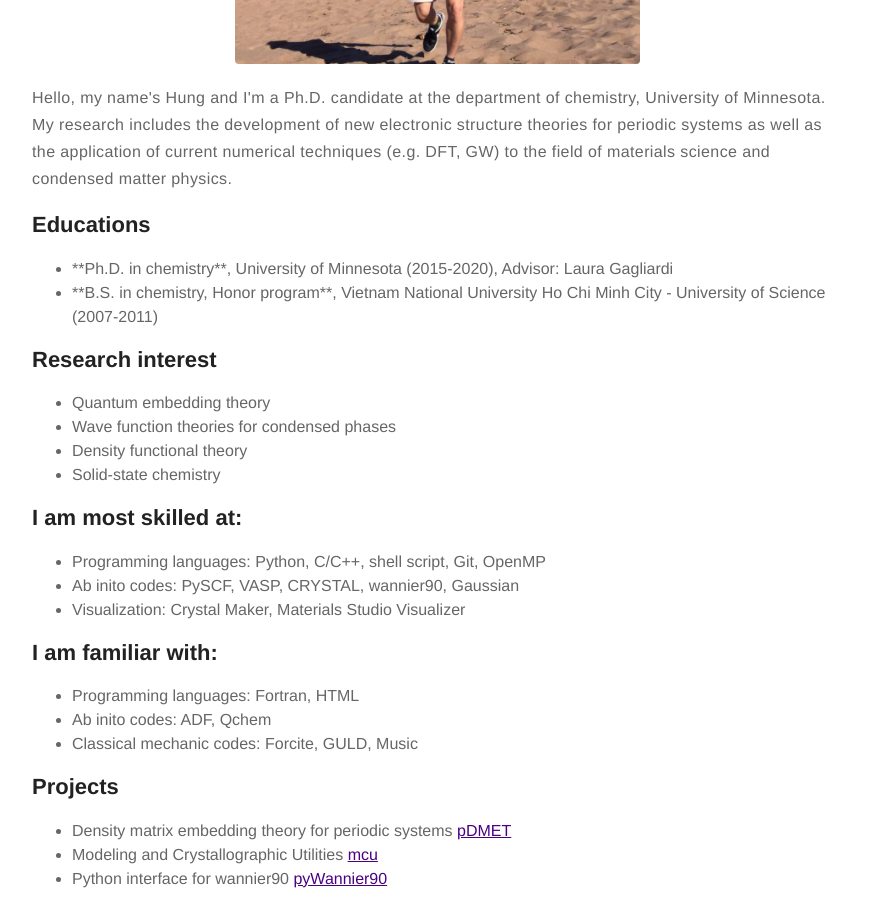
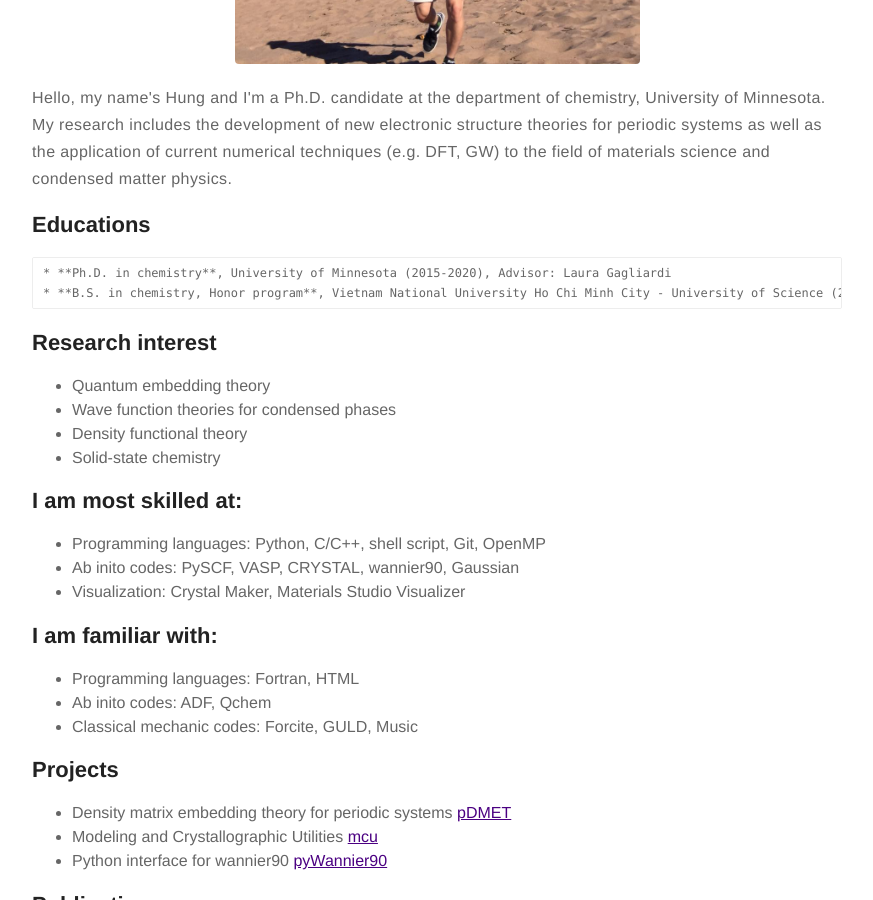
Before and after one commit to hungpham2017/hungpham2017.github.io, a Jekyll site: the page built from about.md, in a window 1280 px wide and 900 px high, scrolled down 466 px. Shown: the whole window, without its empty margins (203-1076 px from the left). Built offline with Jekyll 4.4.1, drawn with Linux system fonts in a browser that asks for light colours.

Commit message:
Updating about

```diff
--- a/about.md
+++ b/about.md
@@ -9,11 +9,8 @@ layout: page
   (e.g. DFT, GW) to the field of materials science and condensed matter physics.</p>
 
 <h2>Educations</h2>
-
-<ul class="research-list">
-    <li>**Ph.D. in chemistry**, University of Minnesota (2015-2020), Advisor: Laura Gagliardi</li>
-    <li>**B.S. in chemistry, Honor program**, Vietnam National University Ho Chi Minh City - University of Science (2007-2011)</li>
-</ul>
+    * **Ph.D. in chemistry**, University of Minnesota (2015-2020), Advisor: Laura Gagliardi
+    * **B.S. in chemistry, Honor program**, Vietnam National University Ho Chi Minh City - University of Science (2007-2011)
 
 <h2>Research interest</h2>
 
```
